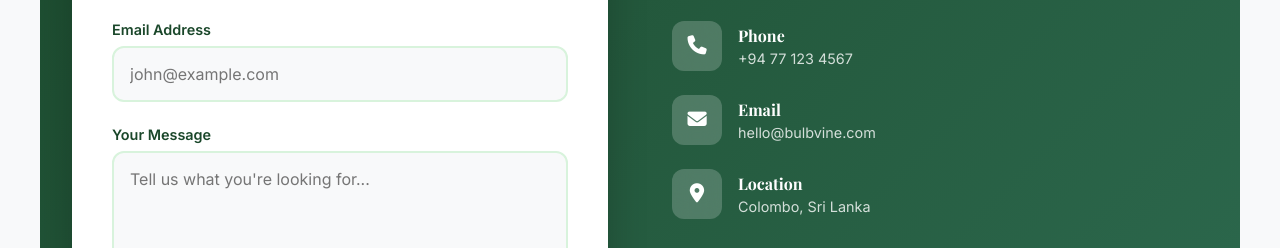
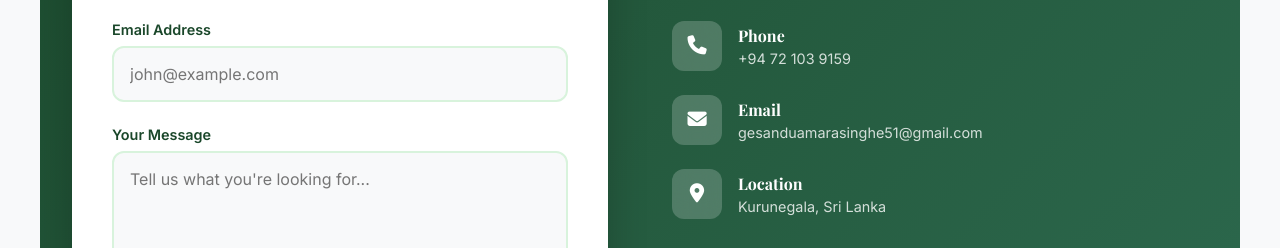
Before and after one commit to slpcmaster54-oss/My-BULB_VINE-business, a plain HTML site: page index.html in a window 1280 px wide. Shown: the part 4151-4399 px from the top of the page. Drawn offline with nearby package versions, Linux system fonts and the light colour scheme.

Commit message:
Update index.html

```diff
--- a/index.html
+++ b/index.html
@@ -1300,7 +1300,7 @@
                         </div>
                         <div class="contact-item-info">
                             <h4>Phone</h4>
-                            <p>+94 77 123 4567</p>
+                            <p>+94 72 103 9159</p>
                         </div>
                     </div>
                     <div class="contact-item">
@@ -1309,7 +1309,7 @@
                         </div>
                         <div class="contact-item-info">
                             <h4>Email</h4>
-                            <p>hello@bulbvine.com</p>
+                            <p>gesanduamarasinghe51@gmail.com</p>
                         </div>
                     </div>
                     <div class="contact-item">
@@ -1318,7 +1318,7 @@
                         </div>
                         <div class="contact-item-info">
                             <h4>Location</h4>
-                            <p>Colombo, Sri Lanka</p>
+                            <p>Kurunegala, Sri Lanka</p>
                         </div>
                     </div>
                 </div>
```
